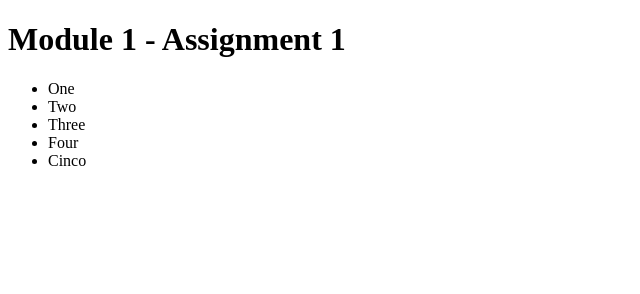
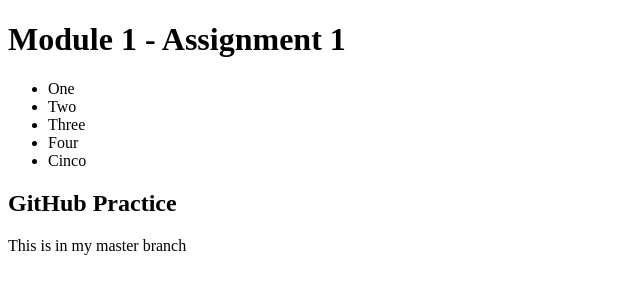
Before and after one commit to ruiz8098023/m1-hw1-ruiz-josselyn, a plain HTML site: page index.html in a window 1280 px wide. Shown: the whole page, without its empty margins (0-640 px from the left). Drawn offline with Linux system fonts and the light colour scheme.

Commit message:
Moved main tag to appropriate spot and added stuff

```diff
--- a/index.html
+++ b/index.html
@@ -8,7 +8,7 @@
 
     </head>
     <body>
-        <main>
+
         <header>
             <h1>Module 1 - Assignment 1</h1>
 
@@ -23,7 +23,12 @@
             </nav>
         </header>
 
+        <main>
+            <h2>GitHub Practice</h2>
+            <p>This is in my master branch</p>
+        </main>
+
         <footer></footer>
-        </main>
+
     </body>
 </html>
```
Lines whose indentation alone changed are shown as unchanged.
